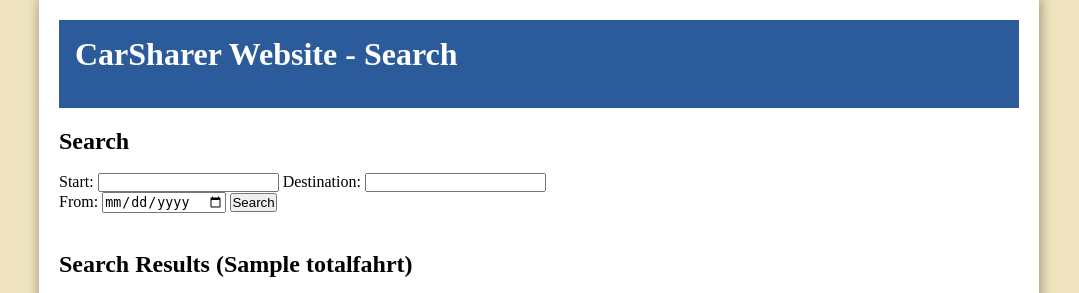
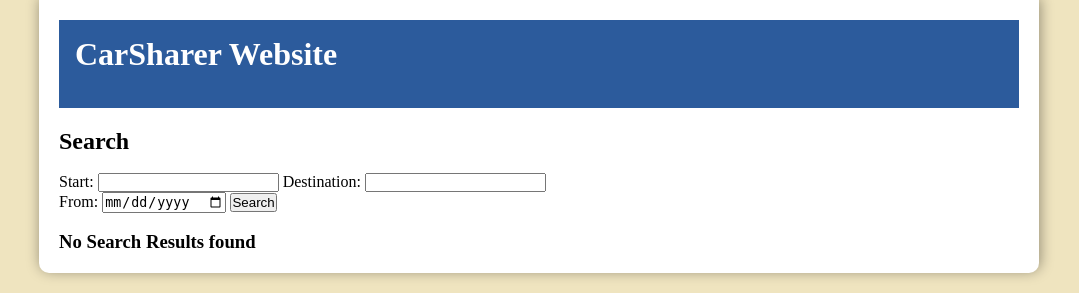
Before and after one commit to horriblename/coursework-database-db2, a Flask app: template template/view_search.html in a window 1280 px wide. Shown: the top 293 px of the page, without its empty margins (101-1180 px from the left). Run offline with Flask 2, Linux system fonts and the light colour scheme; the template is opened without the code that fills it: most values are stand-ins (such as "Sample title", 1, 10 or a date in 2020); parts of the project's set-up code (start-up, migrations or seed data) failed here and were passed over.

Commit message:
Added message when no search results found

```diff
--- a/template/view_search.html
+++ b/template/view_search.html
@@ -6,7 +6,7 @@
     <div id="wrapper">
       <a href="/">
          <div id="header">
-         <h1> CarSharer Website - Search</h1>
+         <h1> CarSharer Website</h1>
          </div>
       </a>
 
@@ -21,7 +21,8 @@
   <br/>
    </div>
 
-		<div id="site">
+        {% if totalfahrt > 0 %}
+		<div>
 			<h2>Search Results ({{ totalfahrt }})</h2><br/>
           {%for i in range(0, totalfahrt)%}
 			<p>
@@ -38,6 +39,9 @@
 			<br>
 
 		</div>
+        {% else %}
+        <h3> No Search Results found </h3>
+        {% endif %}
    </div>
 </body>
 </html>
```
